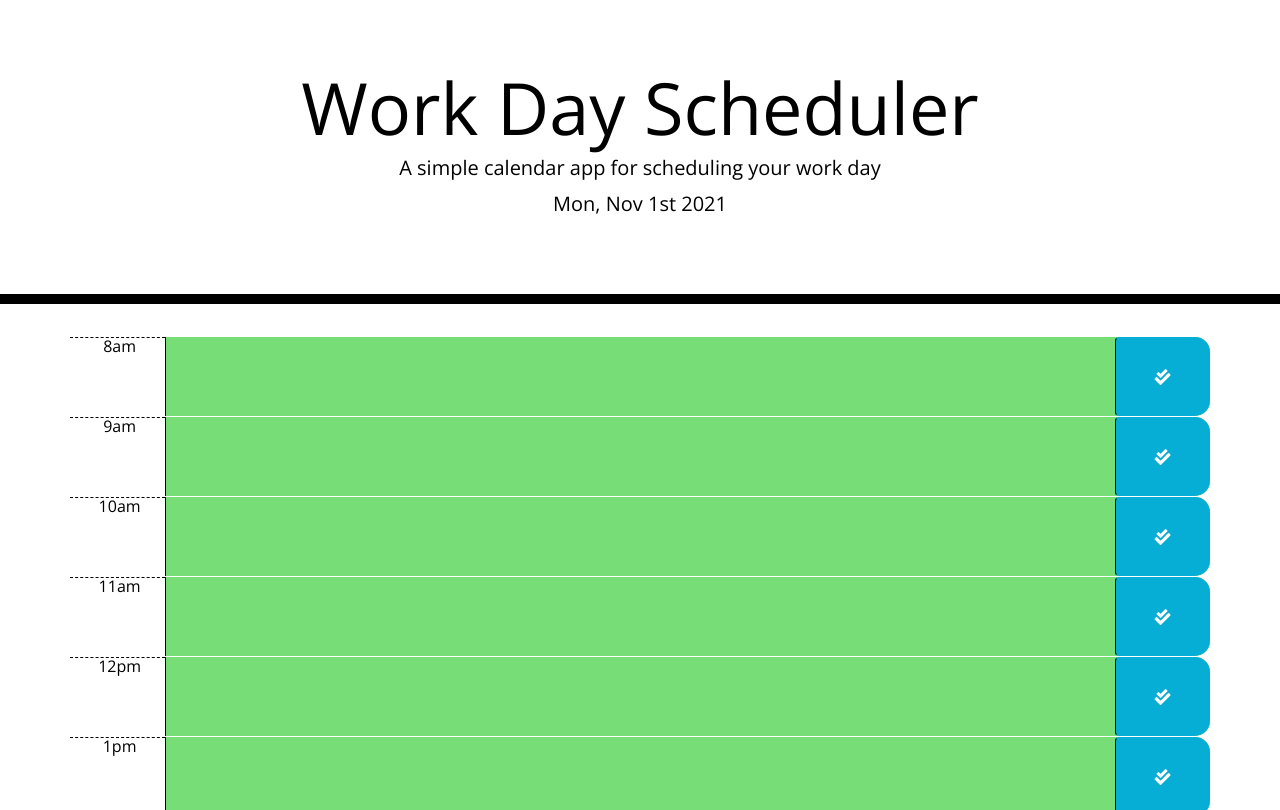
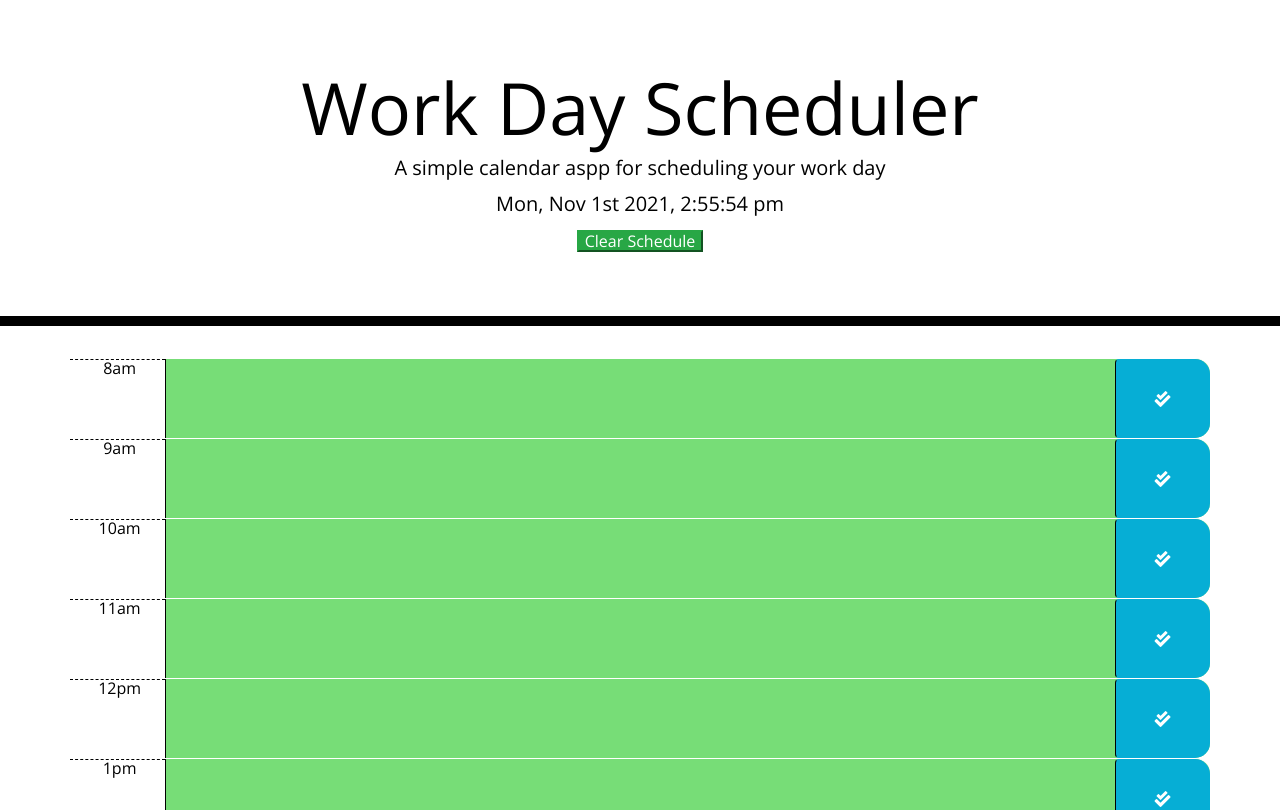
Before and after one commit to usfethan/workDayScheduler, a plain HTML site: page index.html in a window 1280 px wide. Shown: the top 810 px of the page. Drawn offline with nearby package versions, Linux system fonts and the light colour scheme.

Commit message:
added time

```diff
--- a/Develop/script.js
+++ b/Develop/script.js
@@ -1,5 +1,5 @@
 //today's date
-var todayDate = moment().format('ddd, MMM do YYYY');
+var todayDate = moment().format('ddd, MMM do YYYY,  h:mm:ss a');
 $("#currentDay").html(todayDate);
 
 $(document).ready(function() {
@@ -7,22 +7,38 @@ $(document).ready(function() {
         var text = $(this).siblings(".text").val();
         var time = $(this).parent().attr("id");
 
+        //saving text to localstorage
         localStorage.setItem(time, text);
     })
+        // Reset button
+        $(`<button class="=btn btn-success clear"></button>`)
+        .text("Clear Schedule")
+        .appendTo(".clear");
+
+    $(".clear").on("click", function (event) {
+        event.preventDefault();
+        localStorage.clear();       // clear local storage
+        location.reload();
+    });
+
+
     function timeTracker () {
+
         var timeNow = moment().hour();
 
         $(".time-block").each(function () {
             var blockTime = parseInt($(this).attr("id").split("hour")[1]);
-            // Checking time past - future - present
+            // Checking blocktime < currentime
             if (blockTime < timeNow) {
                 $(this).removeClass("future");
                 $(this).removeClass("present");
                 $(this).addClass("past");
+            // Checking blocktime ==== currentime
             } else if (blockTime === timeNow) {
                 $(this).removeClass("past");
                 $(this).removeClass("future");
                 $(this).addClass("present");
+            //checking blocktime > currentime
             } else {
                 $(this).removeClass("present");
                 $(this).removeClass("past");
--- a/index.html
+++ b/index.html
@@ -25,8 +25,9 @@
   <body>
     <header class="jumbotron">
       <h1 class="display-3">Work Day Scheduler</h1>
-      <p class="lead">A simple calendar app for scheduling your work day</p>
+      <p class="lead">A simple calendar aspp for scheduling your work day</p>
       <p id="currentDay" class="lead"></p>
+      <div class="clear"></div>
     </header>
     <div class="container">
       <!-- Timeblocks - text area - save button icon -->
```
